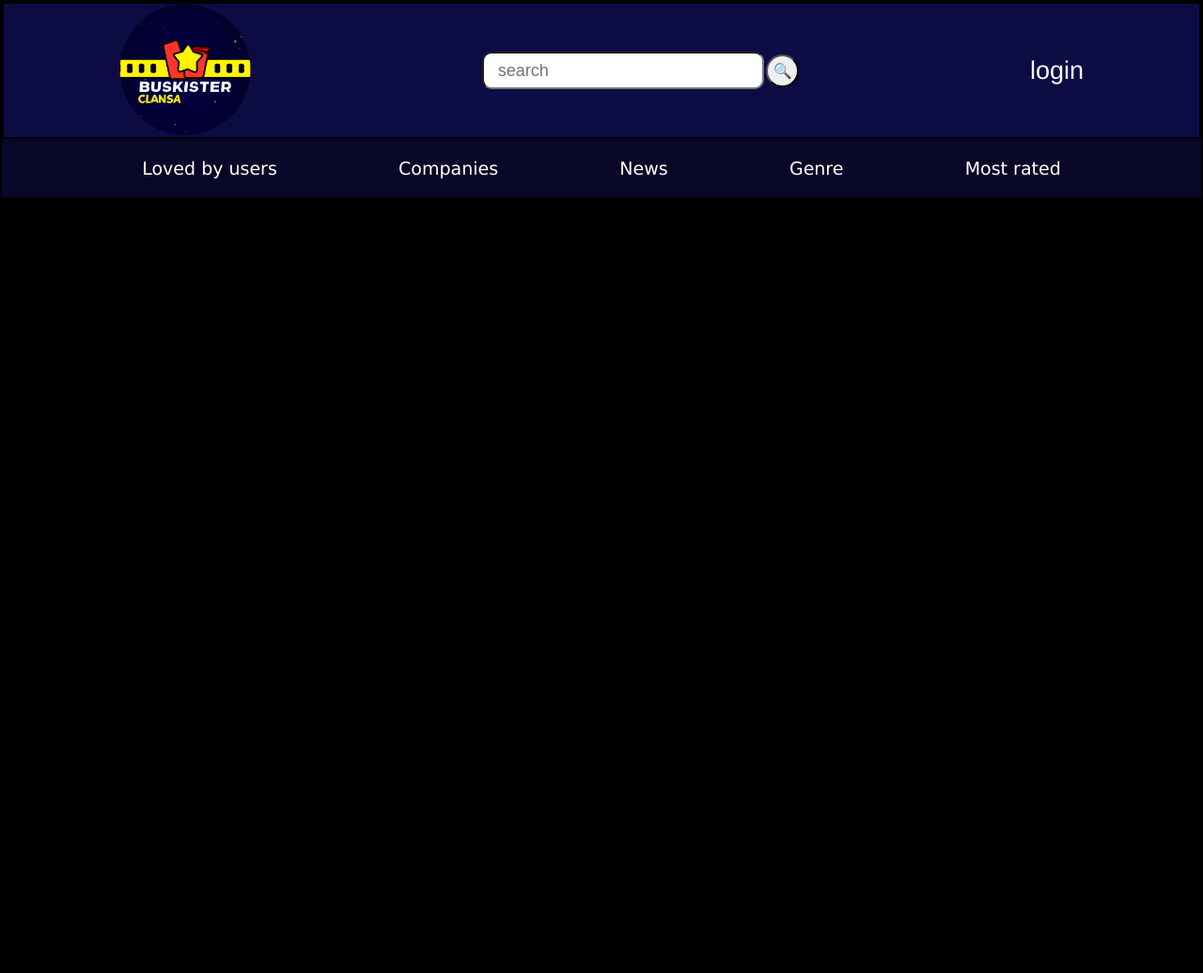
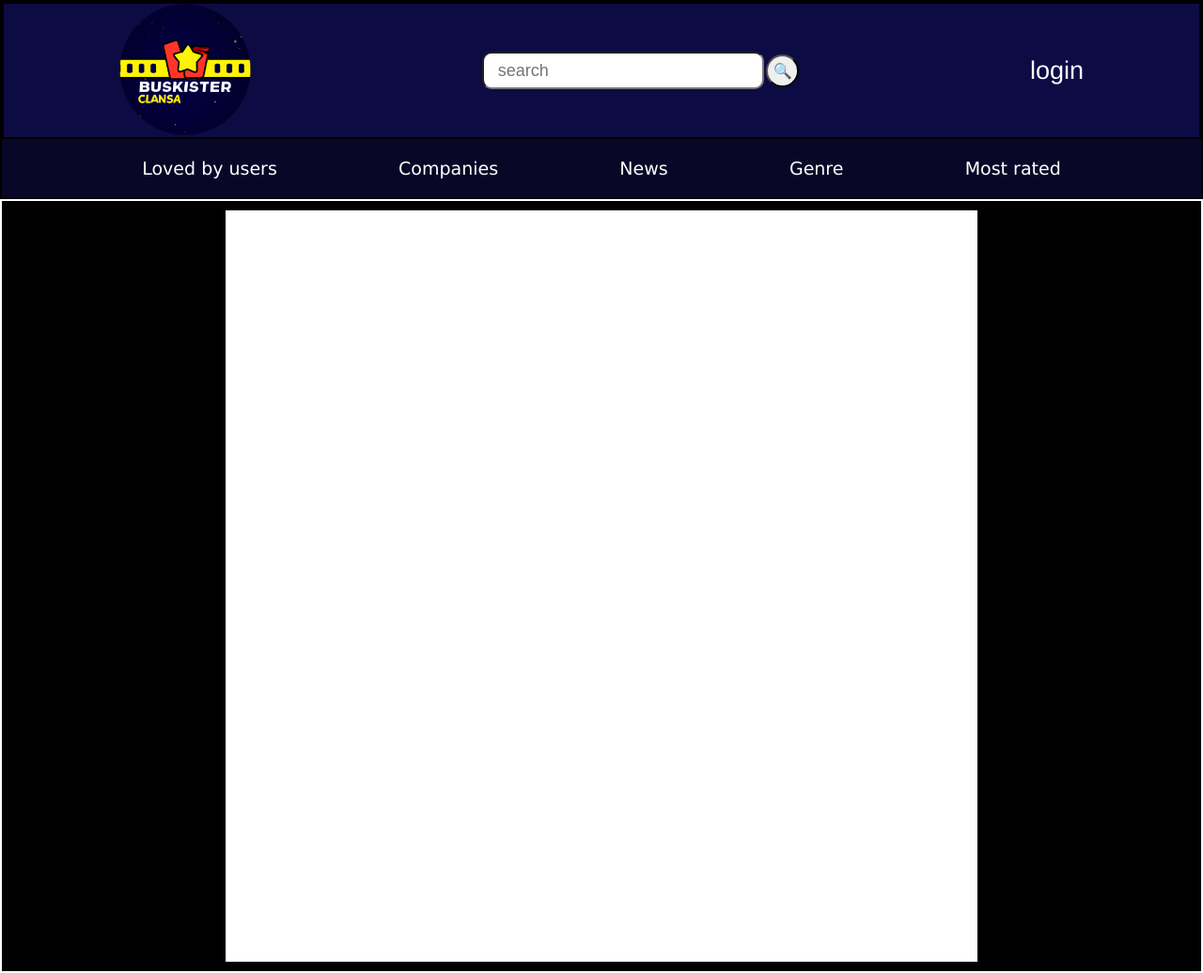
Before and after one commit to LuisJZ2004/buskisterclansa, a Django app: template buskisterclansa/movies/templates/movies/movie.html in a window 1280 px wide. Shown: the whole page at 94% size. Before the commit the page ends 210 px from the top, so only its background shows below. Run offline with Django 4.2, Linux system fonts and the light colour scheme; the template is opened without the code that fills it, so the values that code supplies are empty.

Commit message:
bsic layout

```diff
--- a/buskisterclansa/movies/templates/movies/movie.html
+++ b/buskisterclansa/movies/templates/movies/movie.html
@@ -1 +1,27 @@
 {% extends '../home/base_layout.html' %}
+{% load static %}
+
+{% block styles %}
+<style>
+    main {
+        border: 2px solid white;
+        padding: 10px;
+        display: flex;
+        justify-content: center;
+    }
+    main .main-container {
+        border: 2px solid white;
+        min-width: 800px;
+        min-height: 800px;
+        background-color: white;
+    }
+</style>
+{% endblock styles %}
+
+{% block content %}
+<main>
+    <div class="main-container">
+
+    </div>
+</main>
+{% endblock content %}
```
